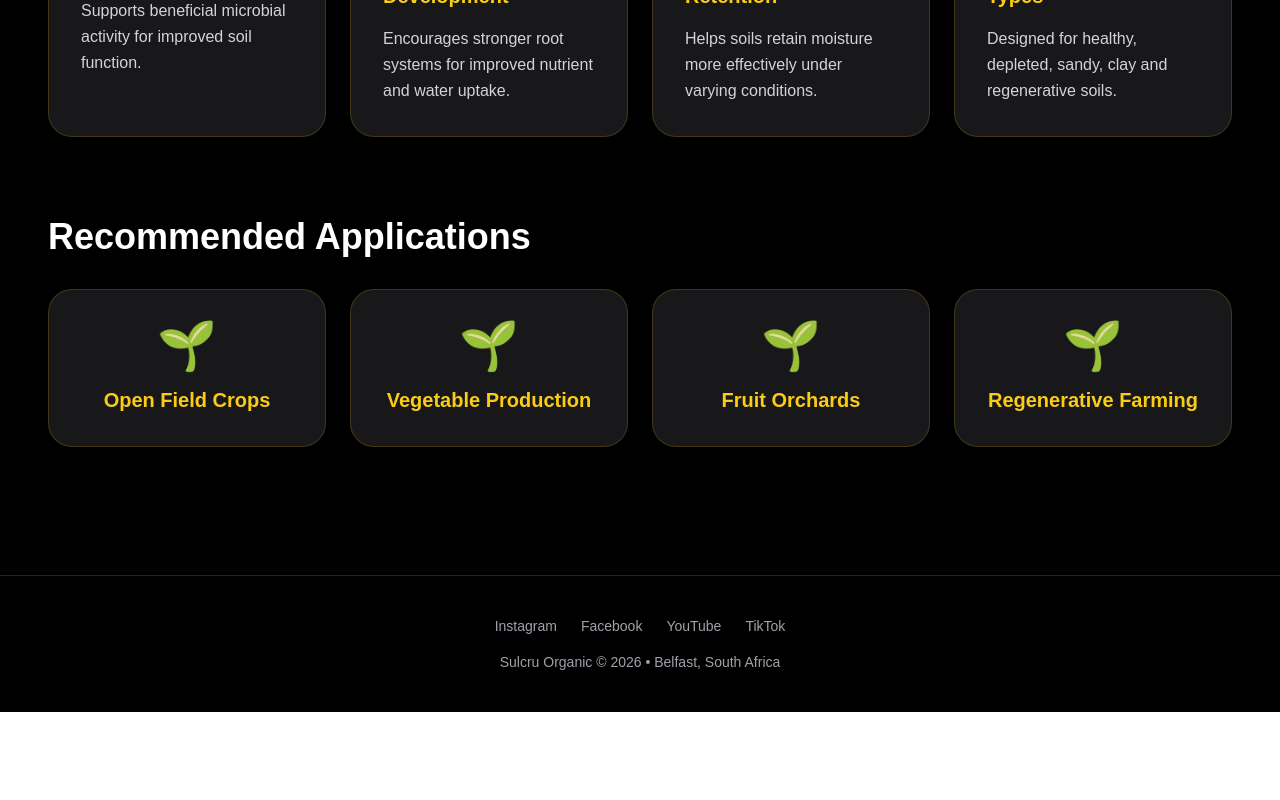
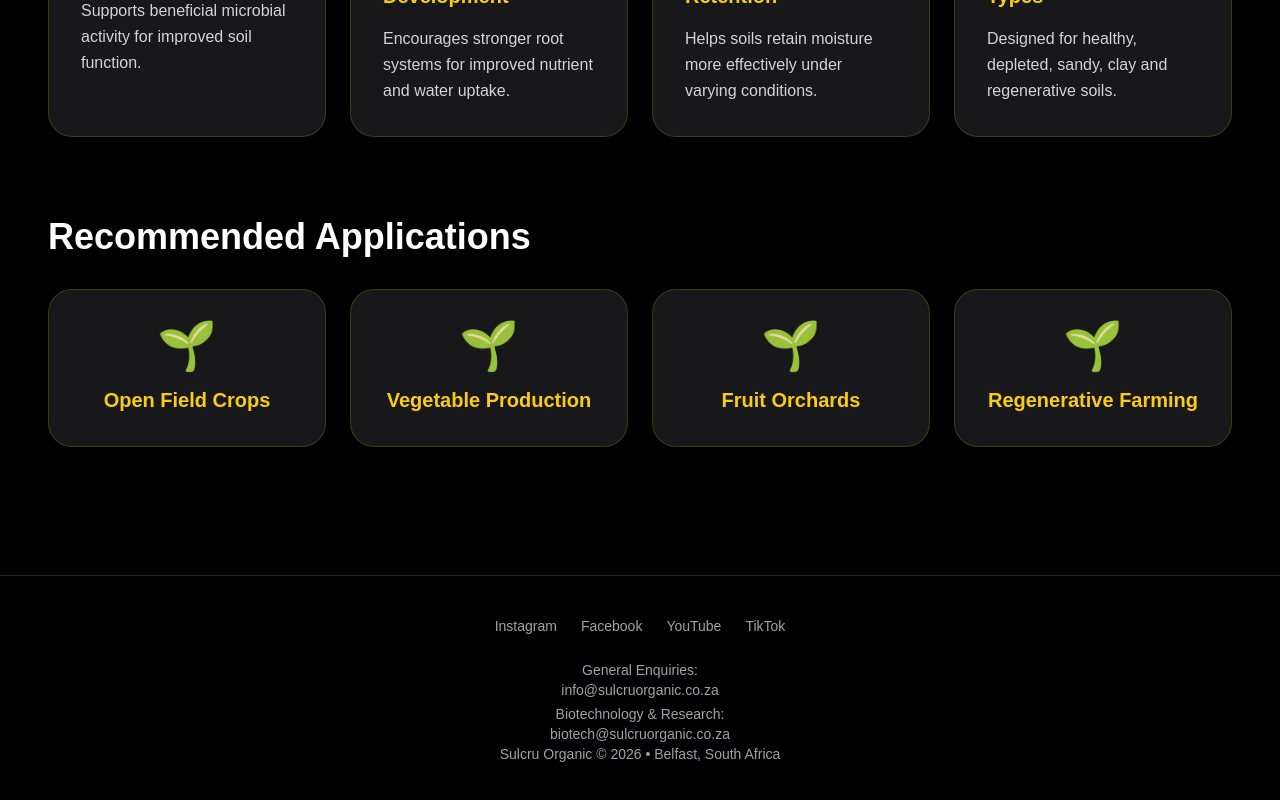
Before and after one commit to sulcruinfo-dev/sulcru-organic, a React (Vite) app in the folder sulcru-organic/: page /products/soil-improver in a window 1280 px wide. Shown: the part 1240-2040 px from the top of the page. Before the commit the page ends 1952 px from the top, so only its background shows below. Built offline with nearby package versions, Linux system fonts and the light colour scheme.

Commit message:
Update Footer.jsx new email

```diff
--- a/sulcru-organic/src/components/Footer.jsx
+++ b/sulcru-organic/src/components/Footer.jsx
@@ -7,6 +7,31 @@ export default function Footer() {
         <a href='https://www.youtube.com/@SulcruOrganic' target='_blank' rel='noreferrer' className='hover:text-yellow-400'>YouTube</a>
         <a href='https://www.tiktok.com/@sulcruorganic' target='_blank' rel='noreferrer' className='hover:text-yellow-400'>TikTok</a>
       </div>
+      <div className="mt-6 text-zinc-400 space-y-1">
+
+  <p>
+    General Enquiries:
+    <br />
+    <a
+      href="mailto:info@sulcruorganic.co.za"
+      className="hover:text-yellow-400"
+    >
+      info@sulcruorganic.co.za
+    </a>
+  </p>
+
+  <p>
+    Biotechnology & Research:
+    <br />
+    <a
+      href="mailto:biotech@sulcruorganic.co.za"
+      className="hover:text-yellow-400"
+    >
+      biotech@sulcruorganic.co.za
+    </a>
+  </p>
+
+</div>
       Sulcru Organic © 2026 • Belfast, South Africa
     </footer>
   );
```
